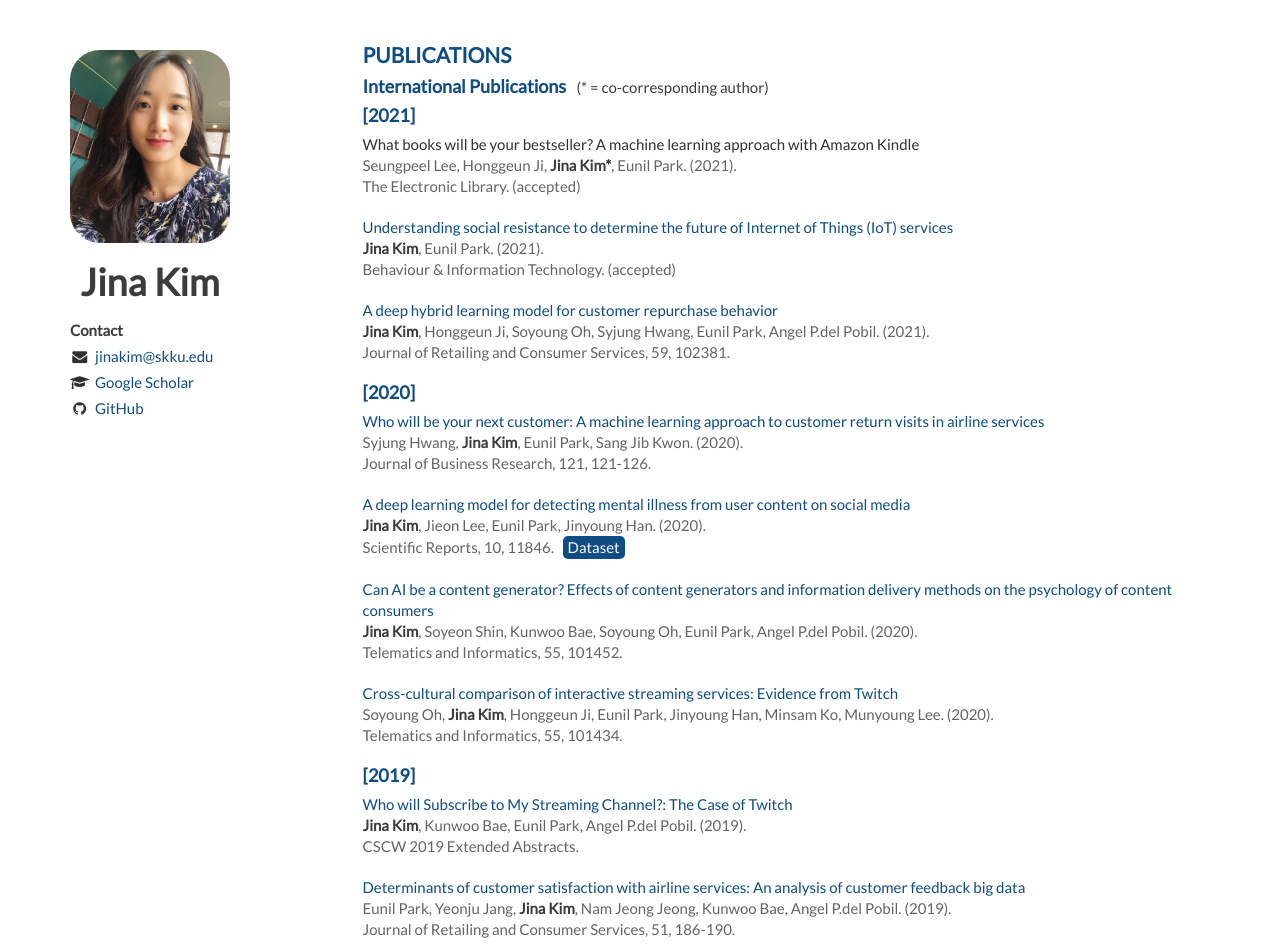
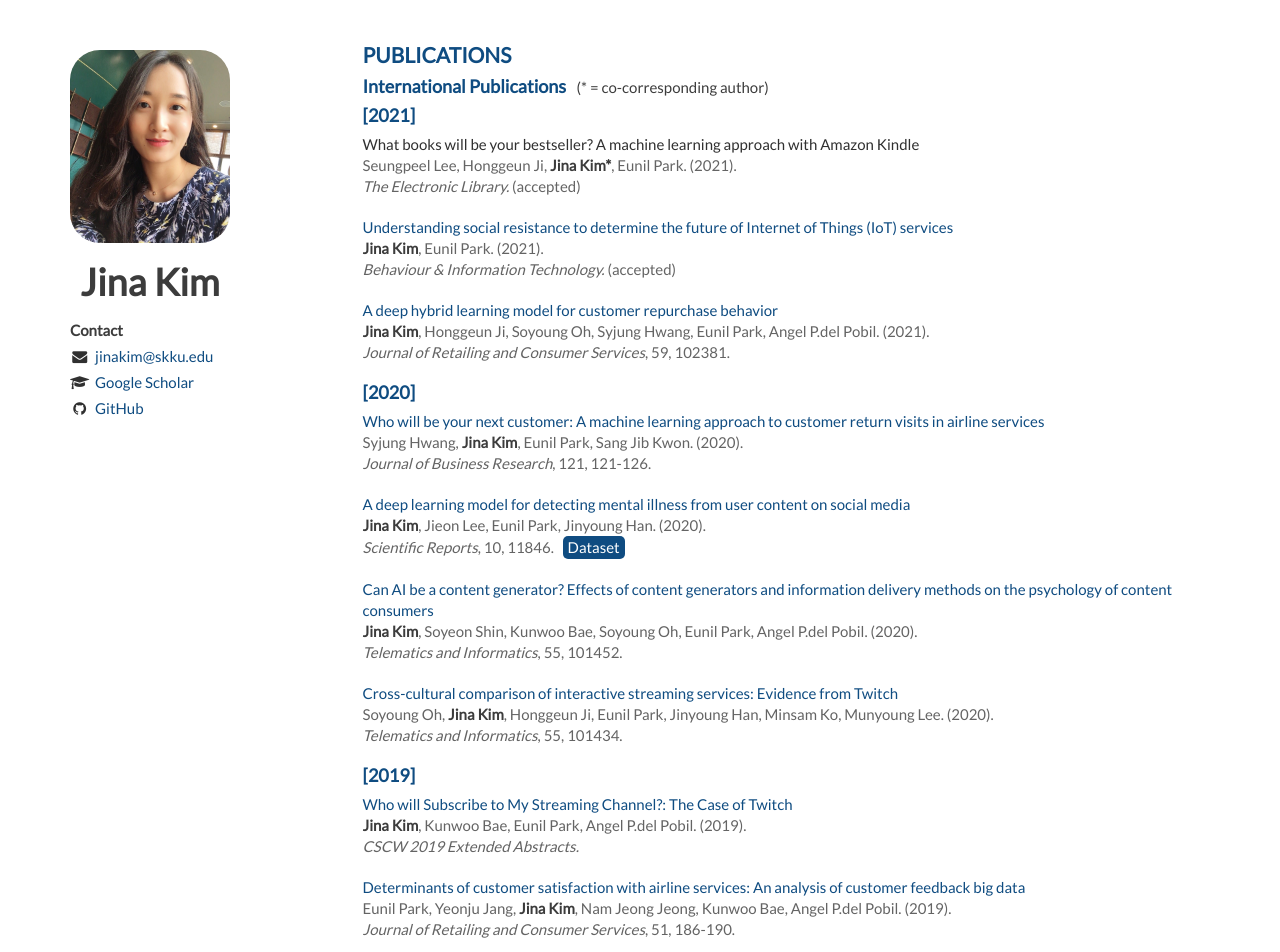
Before and after one commit to Jina-Kim/Jina-Kim.github.io, a Jekyll site: the page built from index.html, in a window 1280 px wide and 1400 px high, scrolled down 564 px. Shown: the top 952 px of the window. Built offline with Jekyll 4.4.1, drawn with Linux system fonts in a browser that asks for light colours; nearby versions of some CDN libraries; the list of posts is cut into pages by our own code; some of the changed text lies outside the part shown.

Commit message:
Update publications.html

```diff
--- a/_includes/publications.html
+++ b/_includes/publications.html
@@ -9,7 +9,7 @@
         <header>
             What books will be your bestseller? A machine learning approach with Amazon Kindle<br/>
             <span> Seungpeel Lee, Honggeun Ji, <em>Jina Kim*</em>, Eunil Park. (2021).</span><br/>
-            <span>The Electronic Library. (accepted)</span>
+            <span><i>The Electronic Library.</i> (accepted)</span>
         </header>
     </article>
 
@@ -17,7 +17,7 @@
         <header>
             <a href="https://www.tandfonline.com/doi/abs/10.1080/0144929X.2020.1827033" class="paper_link">Understanding social resistance to determine the future of Internet of Things (IoT) services</a><br/>
             <span> <em>Jina Kim</em>, Eunil Park. (2021).</span><br/>
-            <span>Behaviour & Information Technology. (accepted)</span>
+            <span><i>Behaviour & Information Technology.</i> (accepted)</span>
         </header>
     </article>
 
@@ -25,7 +25,7 @@
         <header>
             <a href="https://www.sciencedirect.com/science/article/abs/pii/S0969698920313898" class="paper_link">A deep hybrid learning model for customer repurchase behavior</a><br/>
             <span> <em>Jina Kim</em>, Honggeun Ji, Soyoung Oh, Syjung Hwang, Eunil Park, Angel P.del Pobil. (2021).</span><br/>
-            <span>Journal of Retailing and Consumer Services, 59, 102381.</span>
+            <span><i>Journal of Retailing and Consumer Services</i>, 59, 102381.</span>
         </header>
     </article>
 
@@ -35,7 +35,7 @@
         <header>
             <a href="https://www.sciencedirect.com/science/article/abs/pii/S014829632030535X?via%3Dihub" class="paper_link">Who will be your next customer: A machine learning approach to customer return visits in airline services</a><br/>
             <span> Syjung Hwang, <em>Jina Kim</em>, Eunil Park, Sang Jib Kwon. (2020).</span><br/>
-            <span>Journal of Business Research, 121, 121-126.</span>
+            <span><i>Journal of Business Research</i>, 121, 121-126.</span>
         </header>
     </article>
 
@@ -43,7 +43,7 @@
         <header>
             <a href="https://www.nature.com/articles/s41598-020-68764-y" class="paper_link">A deep learning model for detecting mental illness from user content on social media</a><br/>
             <span> <em>Jina Kim</em>, Jieon Lee, Eunil Park, Jinyoung Han. (2020).</span><br/>
-            <span>Scientific Reports, 10, 11846. &nbsp; <a class="btn_dataset" href="{{site.baseurl}}/dataset/20srep-mental">Dataset</a></span>
+            <span><i>Scientific Reports</i>, 10, 11846. &nbsp; <a class="btn_dataset" href="{{site.baseurl}}/dataset/20srep-mental">Dataset</a></span>
         </header>
     </article>
 
@@ -51,7 +51,7 @@
         <header>
             <a href="https://www.sciencedirect.com/science/article/pii/S0736585320301118" class="paper_link">Can AI be a content generator? Effects of content generators and information delivery methods on the psychology of content consumers</a><br/>
             <span> <em>Jina Kim</em>, Soyeon Shin,  Kunwoo Bae, Soyoung Oh, Eunil Park, Angel P.del Pobil. (2020).</span><br/>
-            <span>Telematics and Informatics, 55, 101452.</span>
+            <span><i>Telematics and Informatics</i>, 55, 101452.</span>
         </header>
     </article>
 
@@ -59,7 +59,7 @@
         <header>
             <a href="https://www.sciencedirect.com/science/article/pii/S0736585320300939" class="paper_link">Cross-cultural comparison of interactive streaming services: Evidence from Twitch</a><br/>
             <span>Soyoung Oh, <em>Jina Kim</em>, Honggeun Ji, Eunil Park, Jinyoung Han, Minsam Ko, Munyoung Lee. (2020).</span><br/>
-            <span>Telematics and Informatics, 55, 101434.</span>
+            <span><i>Telematics and Informatics</i>, 55, 101434.</span>
         </header>
     </article>
 
@@ -68,7 +68,7 @@
         <header>
             <a href="https://dl.acm.org/doi/abs/10.1145/3311957.3359470" class="paper_link">Who will Subscribe to My Streaming Channel?: The Case of Twitch</a><br/>
             <span> <em>Jina Kim</em>, Kunwoo Bae, Eunil Park, Angel P.del Pobil. (2019).</span><br/>
-            <span>CSCW 2019 Extended Abstracts.</span>
+            <span><i>CSCW 2019 Extended Abstracts.</i></span>
         </header>
     </article>
 
@@ -76,7 +76,7 @@
         <header>
             <a href="https://www.sciencedirect.com/science/article/pii/S0969698919304369" class="paper_link">Determinants of customer satisfaction with airline services: An analysis of customer feedback big data</a><br/>
             <span>Eunil Park, Yeonju Jang, <em>Jina Kim</em>, Nam Jeong Jeong, Kunwoo Bae, Angel P.del Pobil. (2019).</span><br/>
-            <span>Journal of Retailing and Consumer Services, 51, 186-190.</span>
+            <span><i>Journal of Retailing and Consumer Services</i>, 51, 186-190.</span>
         </header>
     </article>
 
@@ -84,7 +84,7 @@
         <header>
             <a href="https://www.sciencedirect.com/science/article/abs/pii/S0969698918309044" class="paper_link">Beyond coolness: Predicting the technology adoption of interactive wearable devices<br/></a>
             <span> <em>Jina Kim</em>, Eunil Park. (2019).</span><br/>
-            <span>Journal of Retailing and Consumer Services, 49, 114-119.</span>
+            <span><i>Journal of Retailing and Consumer Services</i>, 49, 114-119.</span>
         </header>
     </article>
 
@@ -95,7 +95,7 @@
         <header>
             An MQTT based Real Time LBS System Design for Vehicles and Pedestrians<br/>
             <span>Wongyun Choi, <em>Jina Kim</em>, Hyunyong Sim, Yejin Kim, Inhwan Jung, Jaemoon Lee, Namyoon Kim. (2018).</span><br/>
-            <span>Korea Computer Conference, 413-415.</span>
+            <span><i>Korea Computer Conference</i>, 413-415.</span>
         </header>
     </article>
 
@@ -103,7 +103,7 @@
         <header>
             Implementation of Multi-Streaming System of Live Video of Drone<br/>
             <span>Kitae Hwang, <em>Jina Kim</em>, Yongseok Choi, Joonhee Kim, Hyungmin Kim, Inhwan Jung. (2018).</span><br/>
-            <span>The Journal of the Institute of Internet, Broadcasting and Communication, 18(1), 143-149.</span>
+            <span><i>The Journal of the Institute of Internet, Broadcasting and Communication</i>, 18(1), 143-149.</span>
         </header>
     </article>
 
--- a/_layouts/layout.html
+++ b/_layouts/layout.html
@@ -12,11 +12,6 @@
     <link rel="stylesheet" href="{{ site.website_full }}static/css/bootstrap.min.css">
     <link rel="stylesheet" href="{{ site.website_full }}static/css/main.css">
     <link rel="stylesheet" href="//maxcdn.bootstrapcdn.com/font-awesome/4.4.0/css/font-awesome.min.css">
-
-    <!--[if lt IE 9]>
-    <script src="http://html5shim.googlecode.com/svn/trunk/html5.js"></script>
-    <![endif]-->
-
     <link rel="shortcut icon" href="{{ site.website_full }}static/img/favicon.ico">
 </head>
 <body>
@@ -43,6 +38,8 @@
             </div>
         </div>
     </div>
+
+  <script src="https://maxcdn.bootstrapcdn.com/bootstrap/3.3.7/js/bootstrap.min.js" integrity="sha384-Tc5IQib027qvyjSMfHjOMaLkfuWVxZxUPnCJA7l2mCWNIpG9mGCD8wGNIcPD7Txa" crossorigin="anonymous"></script>
   {% if jekyll.environment == 'production' %}
   {% include analytics.html %}
   {% endif %}
```
